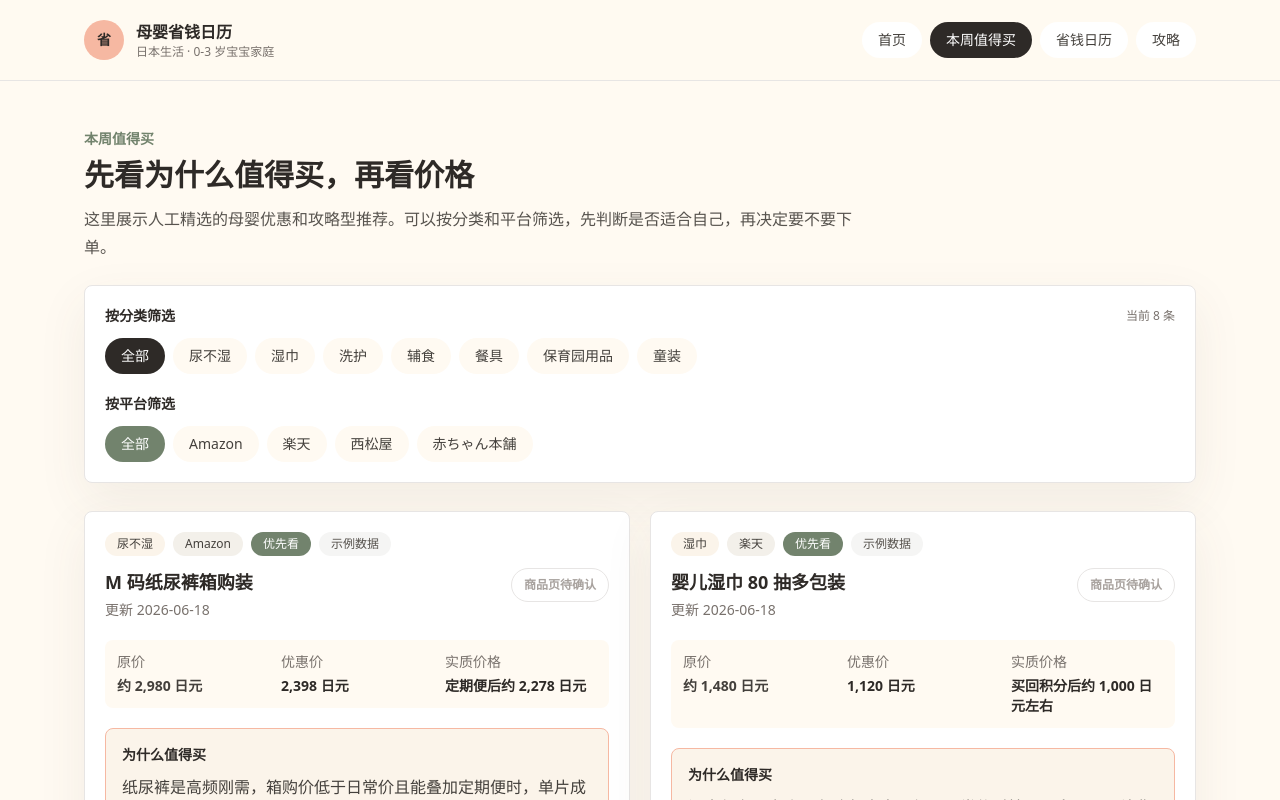
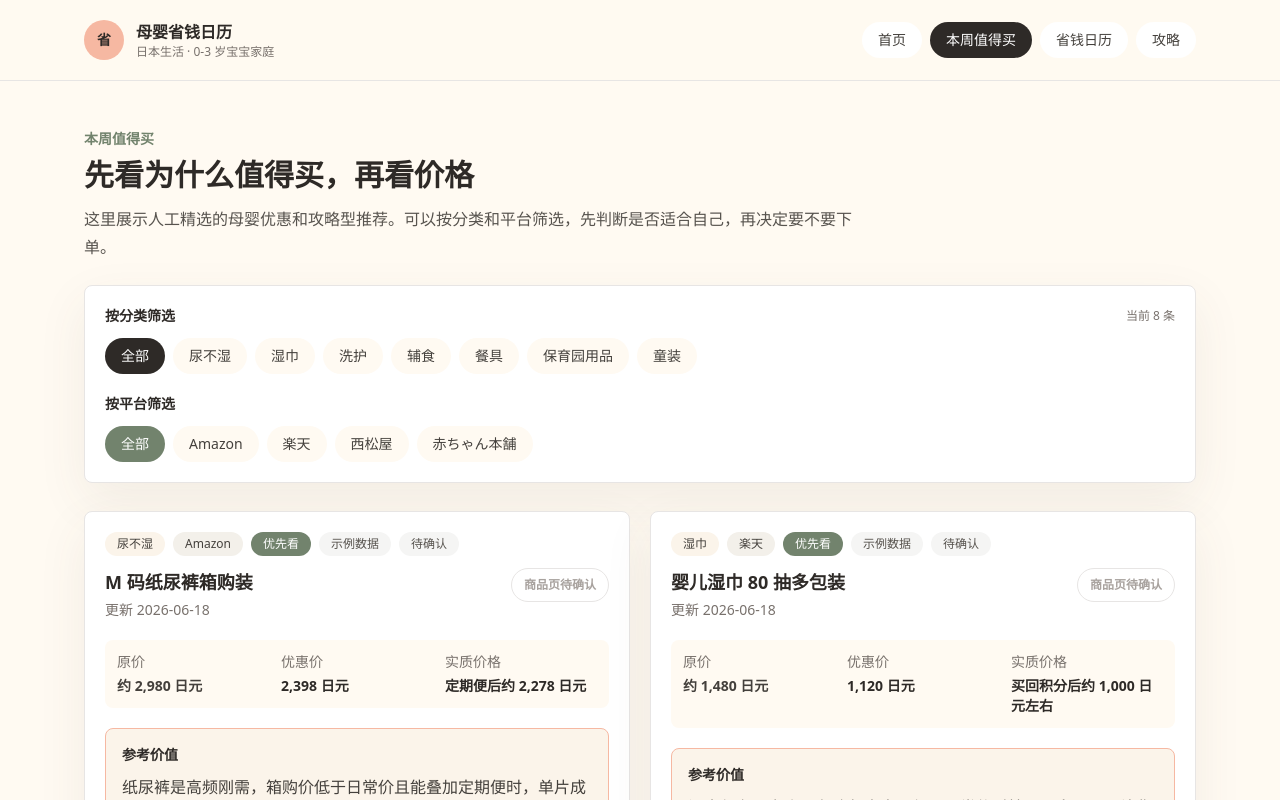
Before and after one commit to fengchuanli/mama-save-jp, a Next.js app: page /deals in a window 1280 px wide. Shown: the top 800 px of the page. Built offline with nearby package versions, Linux system fonts and the light colour scheme.

Commit message:
完善已核验优惠失效检查规则

```diff
--- a/components/DealCard.tsx
+++ b/components/DealCard.tsx
@@ -14,6 +14,20 @@ const dataStatusLabel = {
 const dataStatusClass = {
   sample: "bg-stone-100 text-stone-600",
   verified: "bg-tea text-white"
+};
+
+const availabilityStatusLabel = {
+  unknown: "待确认",
+  active: "进行中",
+  expired: "已过期",
+  unavailable: "已下架"
+};
+
+const availabilityStatusClass = {
+  unknown: "bg-stone-100 text-stone-600",
+  active: "bg-linen text-stone-700",
+  expired: "bg-amber-100 text-amber-800",
+  unavailable: "bg-rose-100 text-rose-800"
 };
 
 export function DealCard({ deal }: { deal: Deal }) {
@@ -34,6 +48,11 @@ export function DealCard({ deal }: { deal: Deal }) {
           className={`rounded-full px-2.5 py-1 text-xs font-medium sm:px-3 ${dataStatusClass[deal.dataStatus]}`}
         >
           {dataStatusLabel[deal.dataStatus]}
+        </span>
+        <span
+          className={`rounded-full px-2.5 py-1 text-xs font-medium sm:px-3 ${availabilityStatusClass[deal.availabilityStatus]}`}
+        >
+          {availabilityStatusLabel[deal.availabilityStatus]}
         </span>
         {!hasPrice ? (
           <span className="rounded-full bg-peach px-2.5 py-1 text-xs font-medium text-ink sm:px-3">
@@ -79,7 +98,9 @@ export function DealCard({ deal }: { deal: Deal }) {
       )}
 
       <div className="mt-4 rounded-lg border border-peach bg-linen p-3 sm:mt-5 sm:p-4">
-        <p className="text-sm font-semibold text-ink">为什么值得买</p>
+        <p className="text-sm font-semibold text-ink">
+          {deal.availabilityStatus === "active" ? "为什么值得买" : "参考价值"}
+        </p>
         <p className="mt-2 text-sm leading-6 text-stone-700 sm:text-base sm:leading-7">
           {deal.whyWorthBuying}
         </p>
--- a/data/deals.json
+++ b/data/deals.json
@@ -15,7 +15,8 @@
     "skipWhen": "宝宝接近换码、当前品牌容易红屁屁，或家里已经有超过 1 个月库存时先不要囤。",
     "updatedAt": "2026-06-18",
     "priority": "high",
-    "dataStatus": "sample"
+    "dataStatus": "sample",
+    "availabilityStatus": "unknown"
   },
   {
     "id": "wipes-rakuten-marathon",
@@ -33,7 +34,8 @@
     "skipWhen": "如果单片偏薄、连抽体验差，或为了凑店铺数买超过 2 个月用量，就不算真正省钱。",
     "updatedAt": "2026-06-18",
     "priority": "high",
-    "dataStatus": "sample"
+    "dataStatus": "sample",
+    "availabilityStatus": "unknown"
   },
   {
     "id": "cotton-towel-paypay",
@@ -51,7 +53,8 @@
     "skipWhen": "第一次尝试新材质、家里收纳空间紧张，或单包抽数和尺寸比常用品小很多时不建议多买。",
     "updatedAt": "2026-06-18",
     "priority": "medium",
-    "dataStatus": "sample"
+    "dataStatus": "sample",
+    "availabilityStatus": "unknown"
   },
   {
     "id": "baby-soap-drugstore",
@@ -69,7 +72,8 @@
     "skipWhen": "宝宝皮肤状态不稳定、准备换季换品牌，或补充装无法确认适配现有瓶身时先不要买。",
     "updatedAt": "2026-06-17",
     "priority": "medium",
-    "dataStatus": "sample"
+    "dataStatus": "sample",
+    "availabilityStatus": "unknown"
   },
   {
     "id": "baby-food-akachan",
@@ -87,7 +91,8 @@
     "skipWhen": "宝宝还没试过该口味、过敏原不确定，或保质期覆盖不了计划使用时间时不要按箱囤。",
     "updatedAt": "2026-06-16",
     "priority": "low",
-    "dataStatus": "sample"
+    "dataStatus": "sample",
+    "availabilityStatus": "unknown"
   },
   {
     "id": "straw-cup-nishimatsuya",
@@ -105,7 +110,8 @@
     "skipWhen": "杯子本体已经漏水、宝宝快过渡到直饮杯，或型号和现有杯盖不一致时不适合买。",
     "updatedAt": "2026-06-16",
     "priority": "medium",
-    "dataStatus": "sample"
+    "dataStatus": "sample",
+    "availabilityStatus": "unknown"
   },
   {
     "id": "nursery-name-sticker-guide",
@@ -120,7 +126,8 @@
     "skipWhen": "保育园尚未发正式物品清单，或园方要求手写、指定尺寸和材质时先等清单确认。",
     "updatedAt": "2026-06-15",
     "priority": "medium",
-    "dataStatus": "sample"
+    "dataStatus": "sample",
+    "availabilityStatus": "unknown"
   },
   {
     "id": "toddler-clothes-season-guide",
@@ -135,6 +142,7 @@
     "skipWhen": "宝宝身高增长很快、季节跨度超过半年，或款式不适合保育园日常清洗时不要为了低价买。",
     "updatedAt": "2026-06-15",
     "priority": "low",
-    "dataStatus": "sample"
+    "dataStatus": "sample",
+    "availabilityStatus": "unknown"
   }
 ]
--- a/lib/types.ts
+++ b/lib/types.ts
@@ -13,6 +13,7 @@ export type Deal = {
   url?: string;
   sourceName?: string;
   dataStatus: "sample" | "verified";
+  availabilityStatus: "unknown" | "active" | "expired" | "unavailable";
   whyWorthBuying: string;
   skipWhen: string;
   updatedAt: string;
```
Also changed, not shown: scripts/validate-content.mjs (+15 -0 lines), 2 other files (tests, documents, lock files or other folders).
